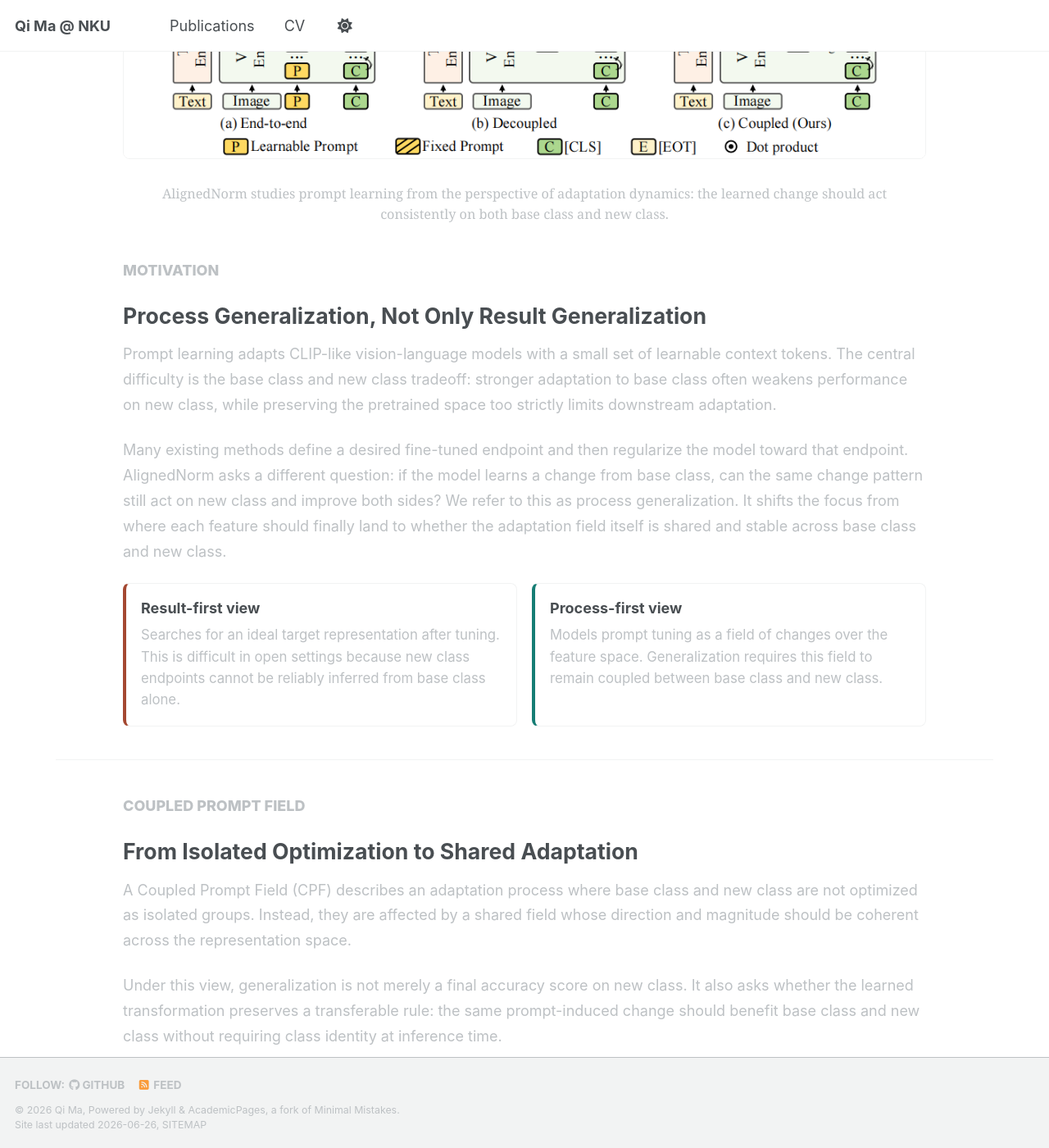
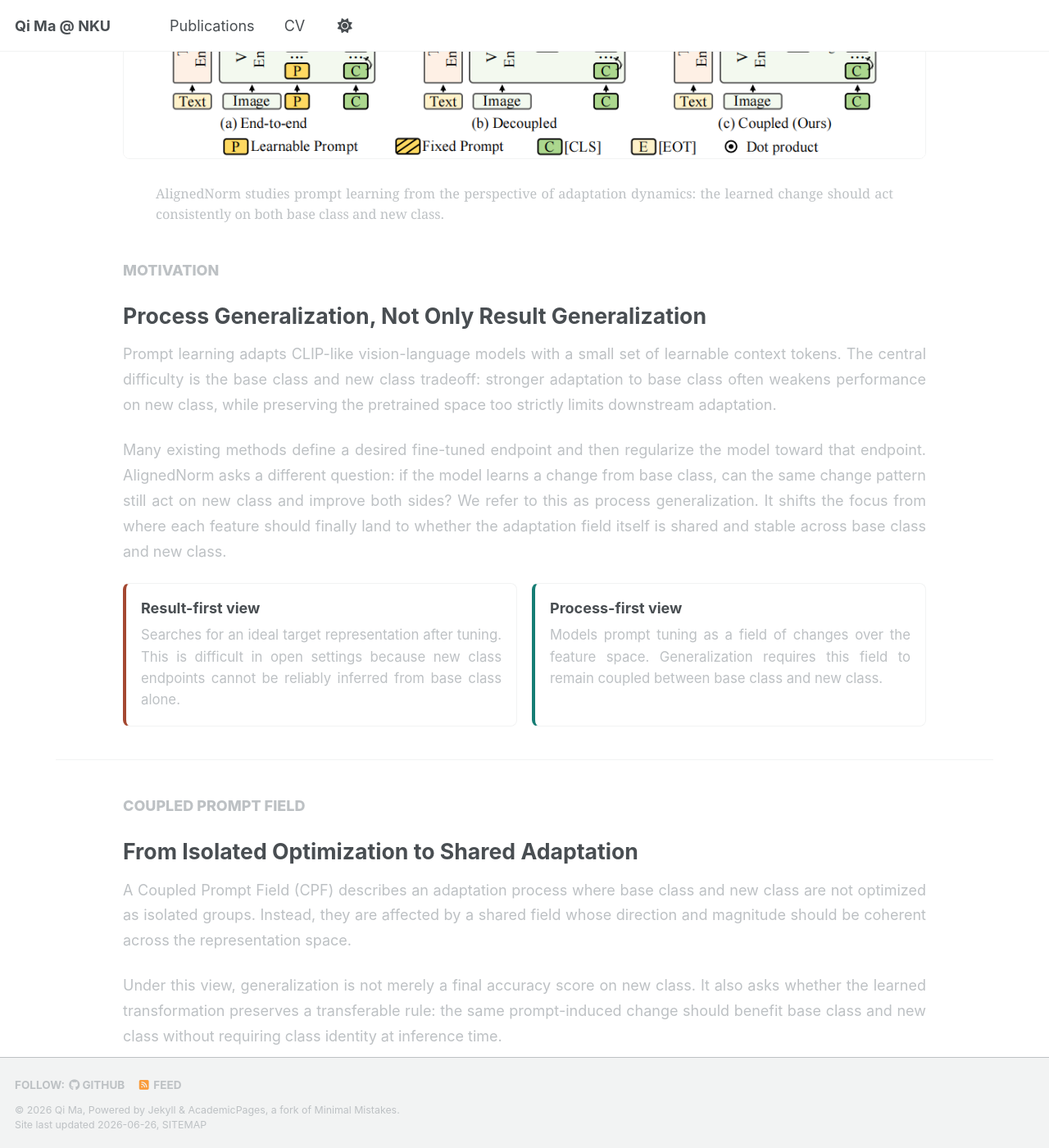
Before and after one commit to QByteM/QByteM.github.io, a Jekyll site: the page built from _pages/papers/alignednorm.html, in a window 1280 px wide and 1400 px high, scrolled down 640 px. Shown: the whole window at 82% size. Built offline with Jekyll 4.4.1, drawn with Linux system fonts in a browser that asks for light colours; a style sheet for code colours, icons or effects is not loaded.

Commit message:
Justify AlignedNorm page text

```diff
--- a/_pages/papers/alignednorm.html
+++ b/_pages/papers/alignednorm.html
@@ -195,6 +195,13 @@ excerpt: "AlignedNorm studies process generalization in prompt learning by model
     line-height: 1.72;
   }
 
+  .an-prose p,
+  .an-comparison-item p,
+  .an-figure figcaption {
+    text-align: justify;
+    text-justify: inter-word;
+  }
+
   .an-kicker {
     margin: 0 0 0.45rem;
     color: var(--an-teal);
@@ -266,7 +273,6 @@ excerpt: "AlignedNorm studies process generalization in prompt learning by model
     color: var(--an-muted);
     font-size: 0.9rem;
     line-height: 1.55;
-    text-align: center;
   }
 
   .an-hero-figure {
```
